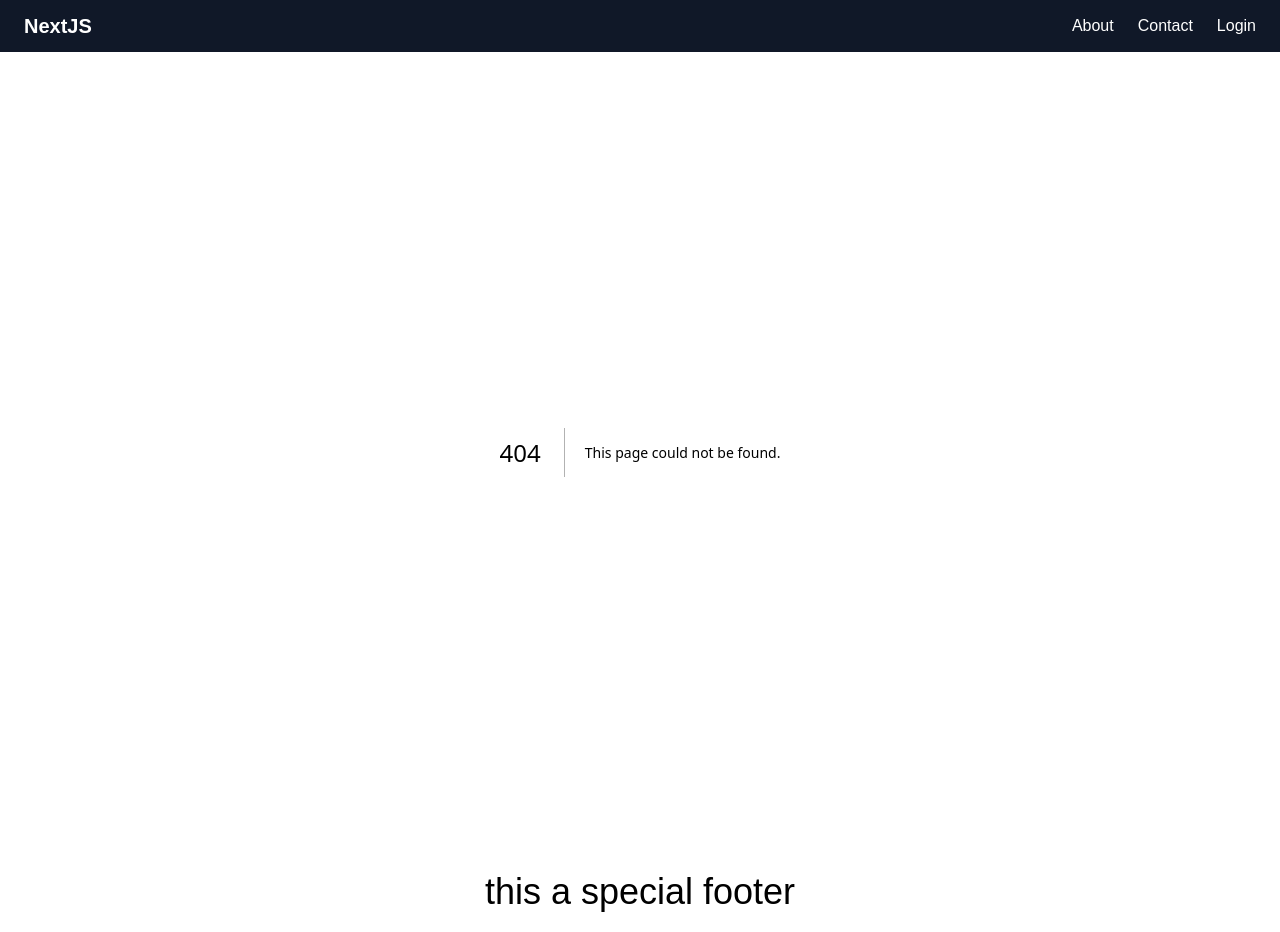
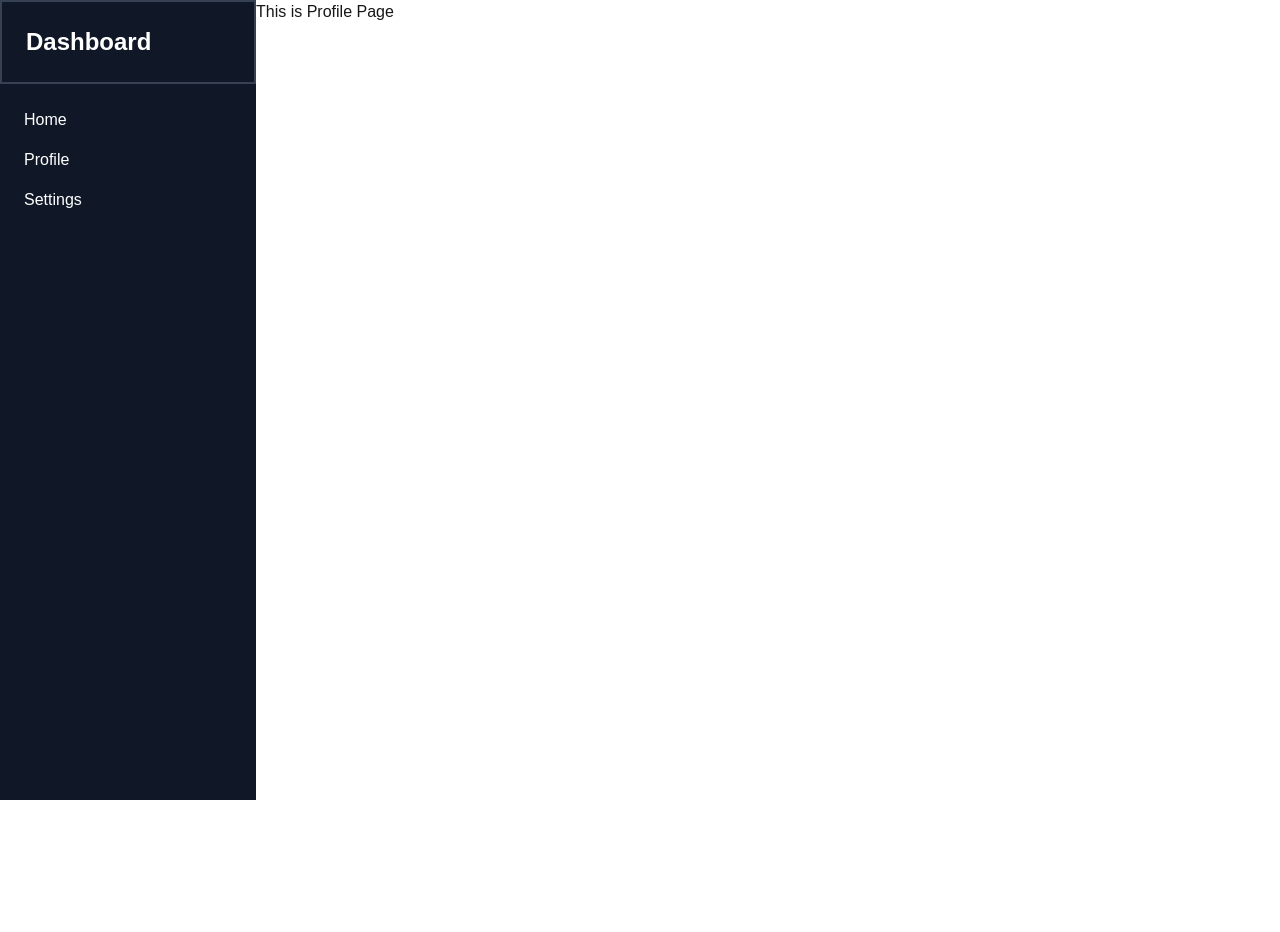
Before and after one commit to Nazmul5691/new-next-app, a Next.js app: page /profile in a window 1280 px wide. Before the commit this address had no page. After the commit the page ends 800 px from the top, so only its background shows below. Built offline with nearby package versions, Linux system fonts and the light colour scheme.

Commit message:
group-routing-with-different-layouts

```diff
--- /dev/null
+++ b/src/app/(commonLayout)/layout.tsx
@@ -0,0 +1,10 @@
+import Navbar from "@/components/Navbar";
+
+export default function CommonLayout({children} : {children: React.ReactNode}) {
+    return (
+        <div>
+            <Navbar />
+            {children}
+        </div>
+    );
+}
--- /dev/null
+++ b/src/app/(dashboardLayout)/layout.tsx
@@ -0,0 +1,10 @@
+import Sidebar from "@/components/Sidebar";
+
+export default function DashboardLayout({children}: {children: React.ReactNode}) {
+    return (
+        <div className="flex">
+            <Sidebar />
+            {children}
+        </div>
+    );
+}
--- /dev/null
+++ b/src/app/(dashboardLayout)/profile/page.tsx
@@ -0,0 +1,7 @@
+export default function ProfilePage() {
+    return (
+        <div>
+            <h1>This is Profile Page</h1>
+        </div>
+    );
+}
--- /dev/null
+++ b/src/app/(dashboardLayout)/settings/page.tsx
@@ -0,0 +1,7 @@
+export default function SettingsPage() {
+    return (
+        <div>
+            <h1>This is Settings Page</h1>
+        </div>
+    );
+}
--- a/src/app/layout.tsx
+++ b/src/app/layout.tsx
@@ -1,7 +1,6 @@
 import type { Metadata } from "next";
 import { Geist, Geist_Mono } from "next/font/google";
 import "./globals.css";
-import Navbar from "@/components/Navbar";
 
 const geistSans = Geist({
   variable: "--font-geist-sans",
@@ -28,11 +27,11 @@ export default function RootLayout({
       <body
         className={`${geistSans.variable} ${geistMono.variable} antialiased`}
       >
-        <Navbar />
+
         <main className="min-h-dvh">
           {children}
         </main>
-        <footer className="text-4xl text-center my-5">this a special footer</footer>
+
       </body>
     </html>
   );
--- /dev/null
+++ b/src/app/not-found.tsx
@@ -0,0 +1,7 @@
+export default function NotFoundPage() {
+    return (
+        <div>
+            <h1>404!!!!     Page Not Found</h1>
+        </div>
+    );
+}
--- a/src/components/Navbar.tsx
+++ b/src/components/Navbar.tsx
@@ -10,6 +10,7 @@ export default function Navbar() {
             <div className="fle space-x-6">
                 <Link href="/about" className="hover:text-gray-300">About</Link>
                 <Link href="/contact" className="hover:text-gray-300">Contact</Link>
+                <Link href="/dashboard" className="hover:text-gray-300">Dashboard</Link>
                 <Link href="/login" className="hover:text-gray-300">Login</Link>
             </div>
         </div >
--- /dev/null
+++ b/src/components/Sidebar.tsx
@@ -0,0 +1,17 @@
+import Link from "next/link";
+
+export default function Sidebar() {
+    return (
+        <aside className="h-screen w-64 bg-gray-900 text-white flex flex-col">
+            <div className="p-6 text-2xl font-bold border-2 border-gray-700">
+                Dashboard
+            </div>
+
+            <nav className="flex-1 p-6 space-y-4">
+                <Link href="/" className="block hover:text-gray-300">Home</Link>
+                <Link href="/profile" className="block hover:text-gray-300">Profile</Link>
+                <Link href="/settings" className="block hover:text-gray-300">Settings</Link>
+            </nav>
+        </aside>
+    );
+}
```
Also changed, not shown: src/app/(commonLayout)/about/page.tsx (renamed from src/app/about/page.tsx), src/app/(commonLayout)/contact/page.tsx (renamed from src/app/contact/page.tsx), src/app/(commonLayout)/page.tsx (renamed from src/app/page.tsx), src/app/(dashboardLayout)/dashboard/page.tsx (renamed from src/app/dashboard/page.tsx).
